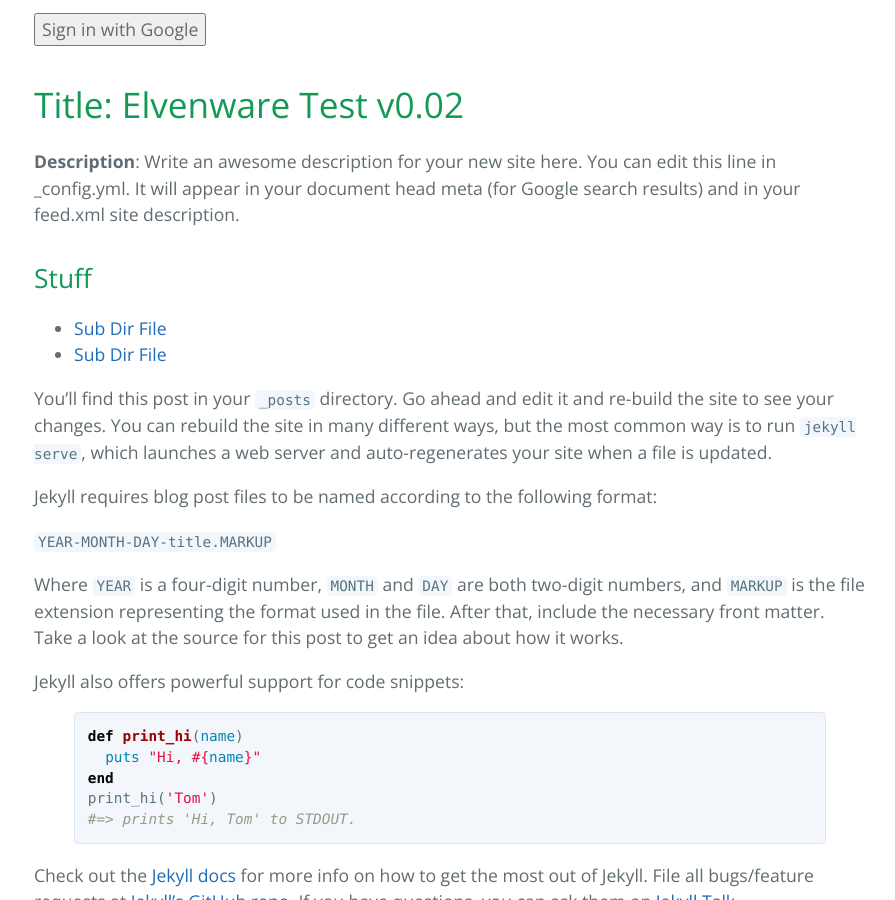
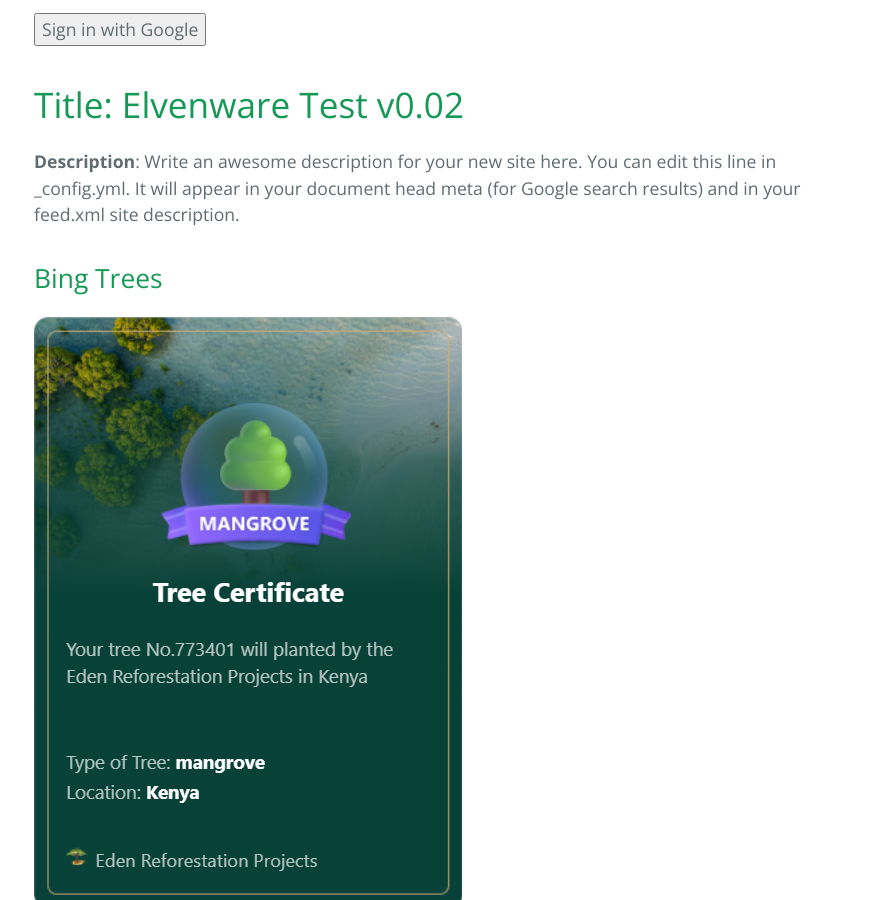
Before and after one commit to coderzendo/coderzendo.github.io, a Jekyll site: the page built from index.markdown, in a window 1280 px wide and 900 px high, scrolled down 412 px. Shown: the whole window, without its empty margins (190-1085 px from the left). Built offline with Jekyll 4.4.1, drawn with Linux system fonts in a browser that asks for light colours; comment, search, counter and statistics services are not loaded.

Commit message:
tree certificate bitmaps

```diff
--- a/index.markdown
+++ b/index.markdown
@@ -3,6 +3,7 @@
 # To modify the layout, see https://jekyllrb.com/docs/themes/#overriding-theme-defaults
 
 layout: default
+last_modified_at:
 ---
 
 {% include sign-in.html %}
@@ -10,6 +11,12 @@
 # Title: {{ site.title }}
 
 **Description**: {{ site.description }}
+
+## Bing Trees
+
+![image tooltip here](/assets/certificate01.png)
+
+![image tooltip here](/assets/certificate02.png)
 
 ## Stuff
 
```
Also changed, not shown: README.md, assets/certificate01.png (added), assets/certificate02.png (added), 2 other files.
